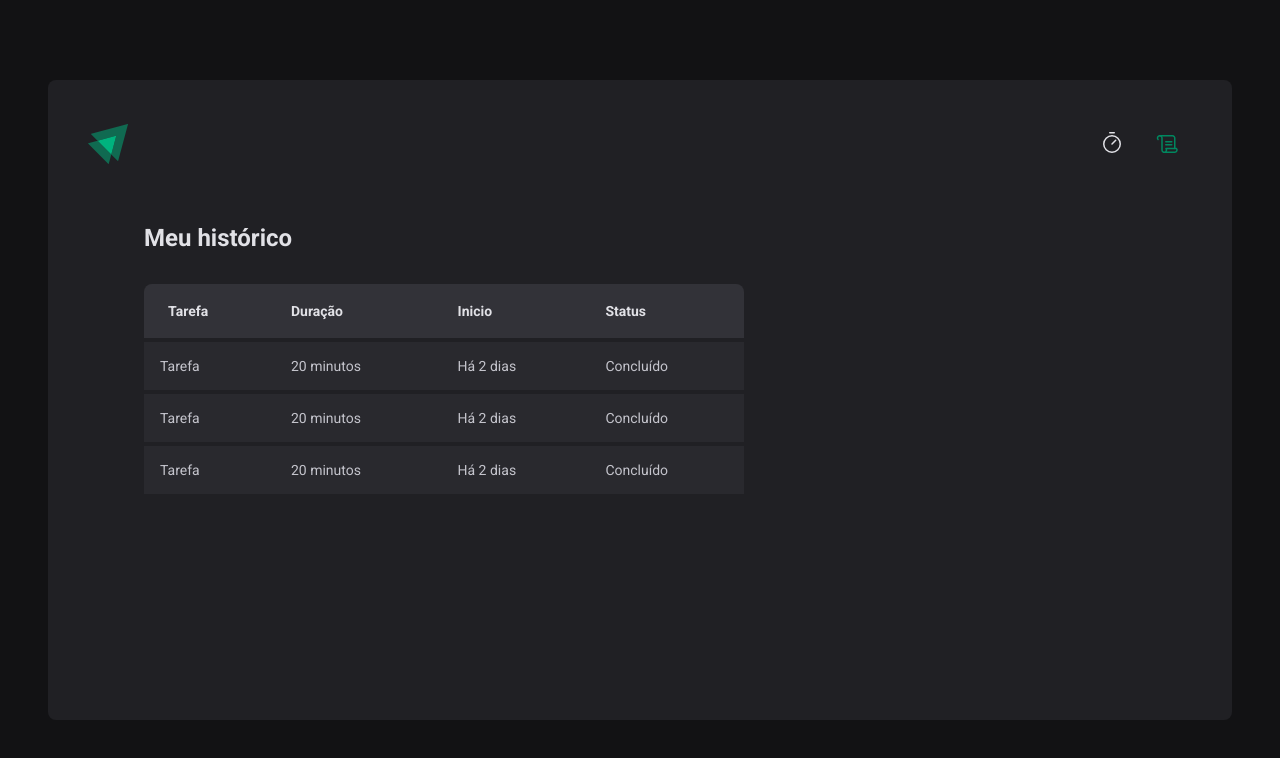
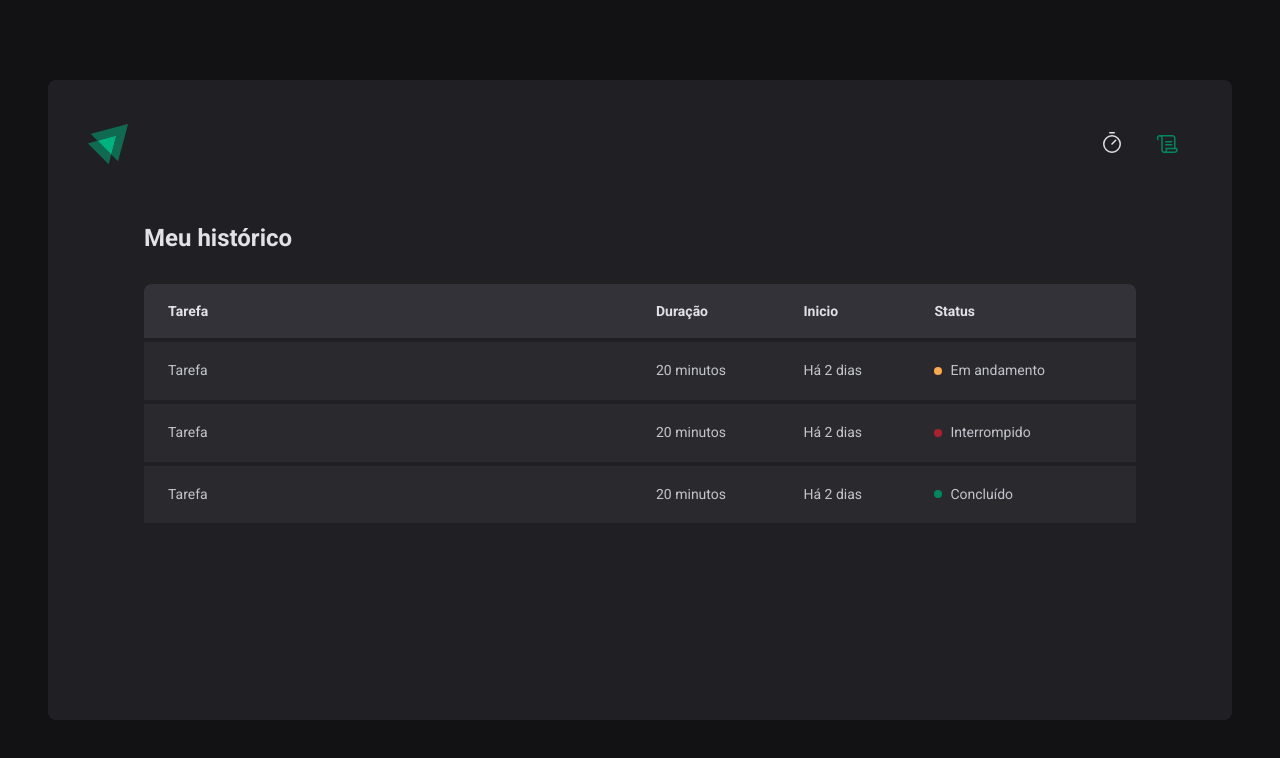
Before and after one commit to viniciusfg05/ignite22-timer, a React (Vite) app: page /history in a window 1280 px wide. Shown: the top 758 px of the page. Built offline with nearby package versions, Linux system fonts and the light colour scheme.

Commit message:
validação

```diff
--- a/package.json
+++ b/package.json
@@ -11,11 +11,14 @@
     "lint": "eslint src --ext .ts,.tsx"
   },
   "dependencies": {
+    "@hookform/resolvers": "^2.9.7",
     "phosphor-react": "^1.4.1",
     "react": "^18.2.0",
     "react-dom": "^18.2.0",
+    "react-hook-form": "^7.34.2",
     "react-router-dom": "^6.3.0",
-    "styled-components": "^5.3.5"
+    "styled-components": "^5.3.5",
+    "zod": "^3.18.0"
   },
   "devDependencies": {
     "@rocketseat/eslint-config": "^1.1.3",
--- a/src/pages/History/index.tsx
+++ b/src/pages/History/index.tsx
@@ -1,4 +1,4 @@
-import { HistoryContainer, HistoryList } from "./styles";
+import { HistoryContainer, HistoryList, Status } from "./styles";
 
 export function History() {
   return (
@@ -20,19 +20,25 @@ export function History() {
                 <td>Tarefa</td>
                 <td>20 minutos</td>
                 <td>Há 2 dias</td>
-                <td>Concluído</td>
+                <td>
+                  <Status statusColor="yellow">Em andamento</Status>
+                </td>
               </tr>
               <tr>
                 <td>Tarefa</td>
                 <td>20 minutos</td>
                 <td>Há 2 dias</td>
-                <td>Concluído</td>
+                <td>
+                  <Status statusColor="red">Interrompido</Status>
+                </td>
               </tr>
               <tr>
                 <td>Tarefa</td>
                 <td>20 minutos</td>
                 <td>Há 2 dias</td>
-                <td>Concluído</td>
+                <td>
+                  <Status statusColor="green">Concluído</Status>
+                </td>
               </tr>
             </tbody>
           </table>
--- a/src/pages/History/styles.ts
+++ b/src/pages/History/styles.ts
@@ -2,6 +2,7 @@ import styled from 'styled-components'
 
 export const HistoryContainer = styled.main`
     flex: 1;
+    width: 100%;
     padding: 3.5rem;
     display: flex;
     flex-direction: column;
@@ -18,12 +19,14 @@ export const HistoryList = styled.div`
     overflow: auto;
 
     table {
+      flex: 1;
         width: 100%;
         border-collapse: collapse;
-        max-width: 600px;
+        /* max-width: 600px; */
     }
 
     th {
+
       background: ${(props) => props.theme['gray-600']};
       padding: 1rem;
       text-align: left;
@@ -47,6 +50,40 @@ export const HistoryList = styled.div`
         border-top: 4px solid ${(props) => props.theme['gray-800']};
         padding: 1rem;
         font-size: 0.875rem;
+        line-height: 1.6rem;
+
+        &:first-child {
+        width: 50%;
+        padding-left: 1.5rem;
+        }
+
+        &:last-child {
+          padding-right: 1.5rem;
+        }
     }
 
 `
+
+const STATUS_COLORS = {
+  yellow: 'yellow-500',
+  red: 'red-500',
+  green: 'green-500',
+} as const
+
+interface StatusProps {
+  statusColor: keyof typeof STATUS_COLORS;
+}
+
+export const Status = styled.span<StatusProps>`
+  display: flex;
+  align-items: center;
+  gap: 0.5rem;
+
+  &::before {
+    content: '';
+    width: 0.5rem;
+    height: 0.5rem;
+    border-radius: 50%;
+    background: ${(props) => props.theme[STATUS_COLORS[props.statusColor]]};;
+  }
+`
--- a/src/pages/Home/index.tsx
+++ b/src/pages/Home/index.tsx
@@ -1,13 +1,39 @@
 import { Play } from "phosphor-react";
+import { useForm } from "react-hook-form";
+import { zodResolver } from '@hookform/resolvers/zod';
+import * as zod from 'zod' // usamos ess sitaxe, quando a bibioteca não exporta default
 import { CountDownContainer, FormContainer, HomeContainer, MunutesAmountInput, Separator, StartCountDownButton, TaskInput } from "./styles";
 
+const newCycleFormValidationSchema = zod.object({
+  //Validando um objeto por isso, zod.object
+  task: zod.string().min(5, "Informe a tarefa"),
+  minutesAmount: zod.number().min(5, 'Ciclo precisar ser no mínimo 5 minutos').max(60, 'Ciclo precisar ser no mínimo 60 minutos')
+})
+
 export function Home() {
+  const { register, handleSubmit, watch } = useForm({
+    resolver: zodResolver(newCycleFormValidationSchema)
+  })
+
+  function handleCreateNewCyrcle(data: any) {
+    // data recebe os dados do input
+    console.log(data);
+  }
+
+  const isInputFilled = watch('task')
+  const isSubmitDisabled = !isInputFilled
+
   return (
     <HomeContainer>
-      <form action="">
+      <form onSubmit={handleSubmit(handleCreateNewCyrcle)} action="">
         <FormContainer>
           <label htmlFor="task">Vou trabalhar em</label>
-          <TaskInput id="" list="taskSuggestions" placeholder="Dê um nome para seu projeto" />
+          <TaskInput
+            list="taskSuggestions"
+            placeholder="Dê um nome para seu projeto"
+            {...register('task')} // nome para o input, tira o id que o register já
+
+          />
 
           <datalist id="taskSuggestions">
             <option value="Projeto 1" />
@@ -18,11 +44,11 @@ export function Home() {
           <label htmlFor="minutesAmount">durante</label>
           <MunutesAmountInput
             type='number'
-            id="minutesAmount"
             placeholder="00"
             step="5"
             min="5"
             max="60"
+            {...register('minutesAmount', { valueAsNumber: true })}
           />
 
           <span>minutos.</span>
@@ -36,7 +62,7 @@ export function Home() {
           <span>0</span>
         </CountDownContainer>
 
-        <StartCountDownButton type="submit">
+        <StartCountDownButton disabled={isSubmitDisabled} type="submit">
           <Play size={24} />
           Começar
         </StartCountDownButton>
```
Also changed, not shown: 2 other files (tests, documents, lock files or other folders).
